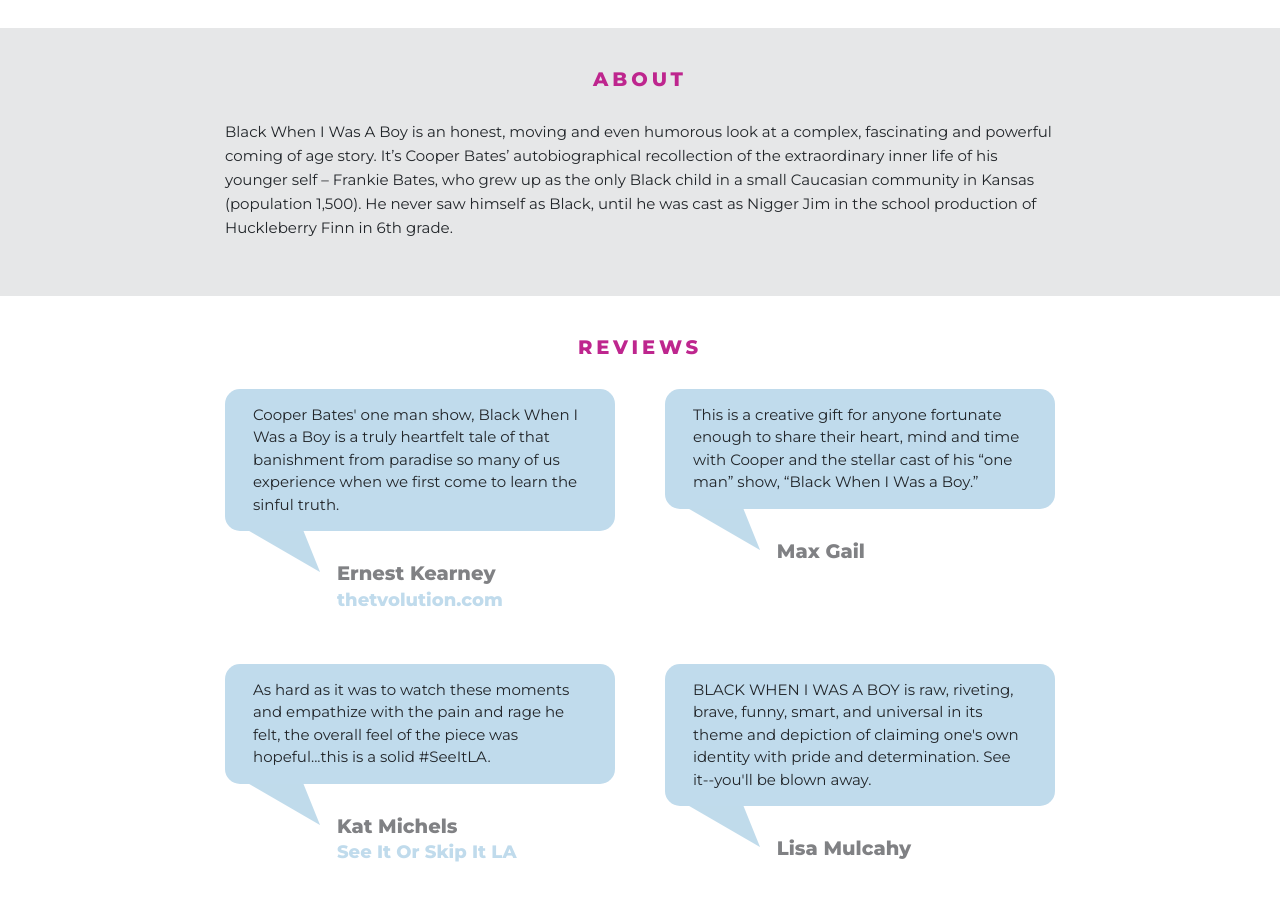
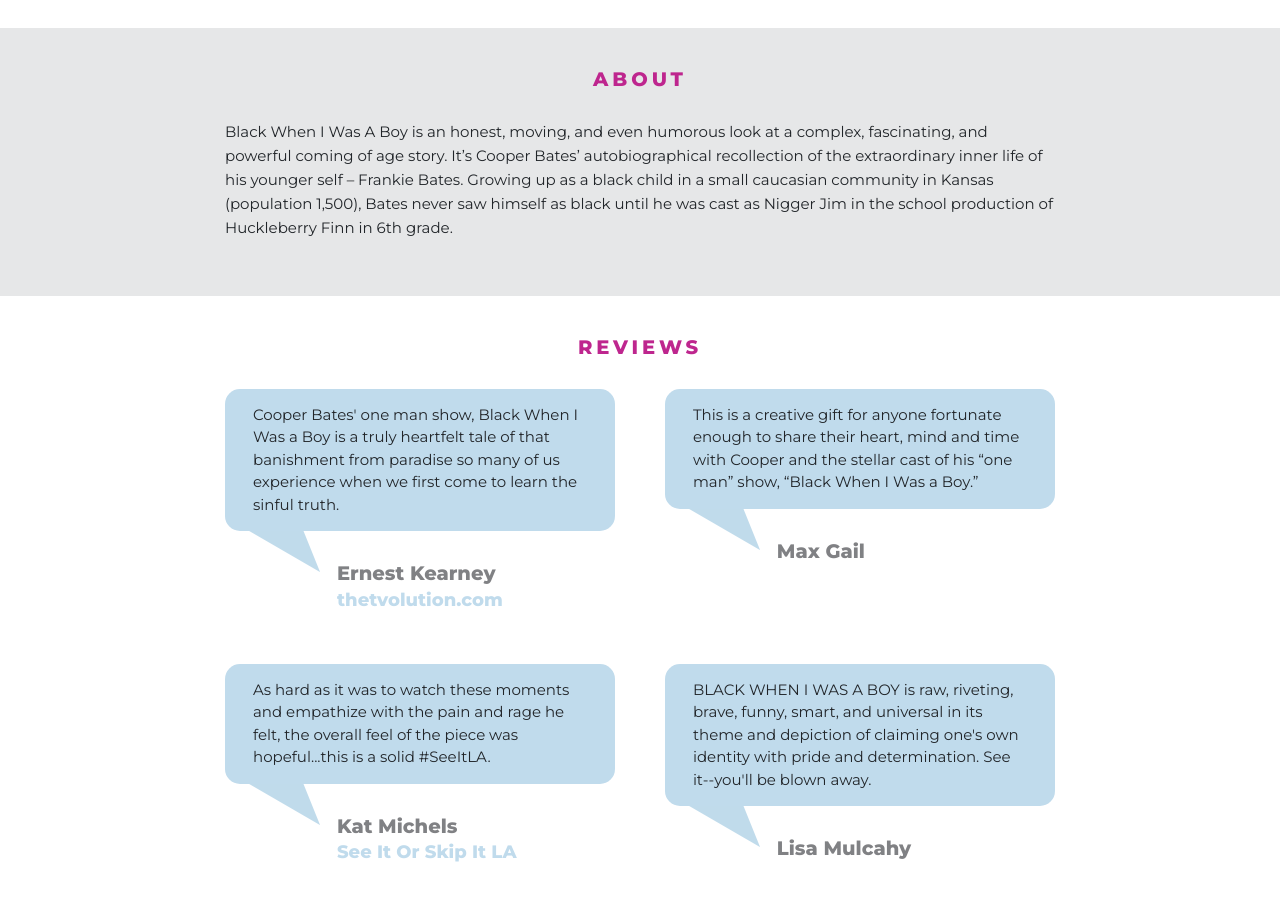
Before and after one commit to theotrain/bwiwab, a plain HTML site: page index.html in a window 1280 px wide. Shown: the part 1040-1953 px from the top of the page. Drawn offline with nearby package versions, Linux system fonts and the light colour scheme.

Commit message:
update about

```diff
--- a/index.html
+++ b/index.html
@@ -77,7 +77,7 @@
       <div class="container">
         <h3>ABOUT</h3>
           <p>
-            Black When I Was A Boy is an honest, moving and even humorous look at a complex, fascinating and powerful coming of age story. It’s Cooper Bates’ autobiographical recollection of the extraordinary inner life of his younger self – Frankie Bates, who grew up as the only Black child in a small Caucasian community in Kansas (population 1,500). He never saw himself as Black, until he was cast as Nigger Jim in the school production of Huckleberry Finn in 6th grade.
+            Black When I Was A Boy is an honest, moving, and even humorous look at a complex, fascinating, and powerful coming of age story. It’s Cooper Bates’ autobiographical recollection of the extraordinary inner life of his younger self – Frankie Bates.  Growing up as a black child in a small caucasian community in Kansas (population 1,500), Bates never saw himself as black until he was cast as Nigger Jim in the school production of Huckleberry Finn in 6th grade.
           </p>
       </div>
     </div>
@@ -87,18 +87,6 @@
       <div class="container">
         <h3>REVIEWS</h3>
         <div id="reviews">
-
-          <!-- <div class="bubble">
-            <div class="text">
-              So much more than the typical "boy of color coming of age in a racial America". Rather a tour de force of innocence on a collision course with awareness and quest for belonging - unapologetically.
-            </div>
-            <div class="handle">
-              <img src="images/quote.png" />
-            </div>
-            <div class="attribution">
-              <div class="author">Donovan Marshall</div>
-            </div>
-          </div> -->
 
           <div class="bubble">
             <div class="text">
@@ -174,18 +162,6 @@
               <div class="publication">Stage Raw</div>
             </div>
           </div>
-
-           <!-- <div class="bubble">
-            <div class="text">
-              Man, you really got to me. i couldn't stop sobbing and you were just stating facts in a clear fashion. you are a wonderful actor with an amazing mind.
-            </div>
-            <div class="handle">
-              <img src="images/quote.png" />
-            </div>
-            <div class="attribution">
-              <div class="author">Michele Zukovsky</div>
-            </div>
-          </div> -->
 
           <div class="bubble">
             <div class="text">
```
